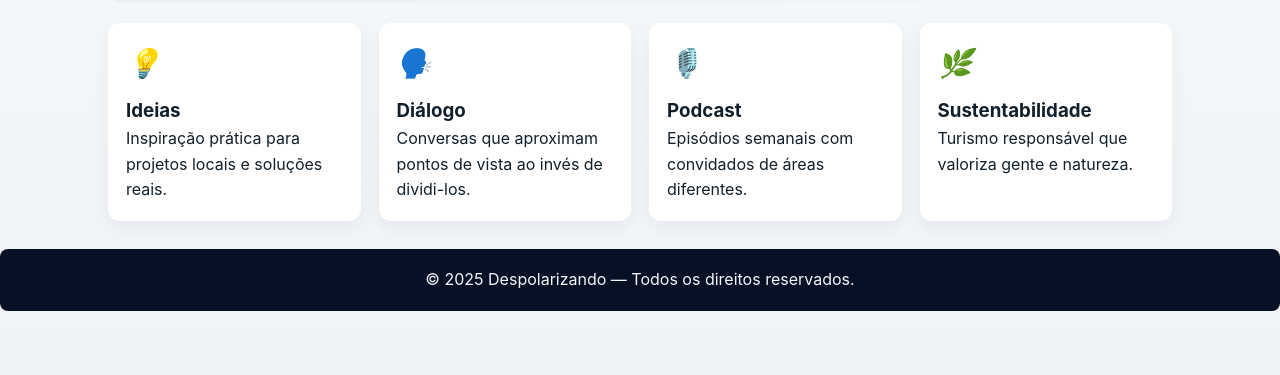
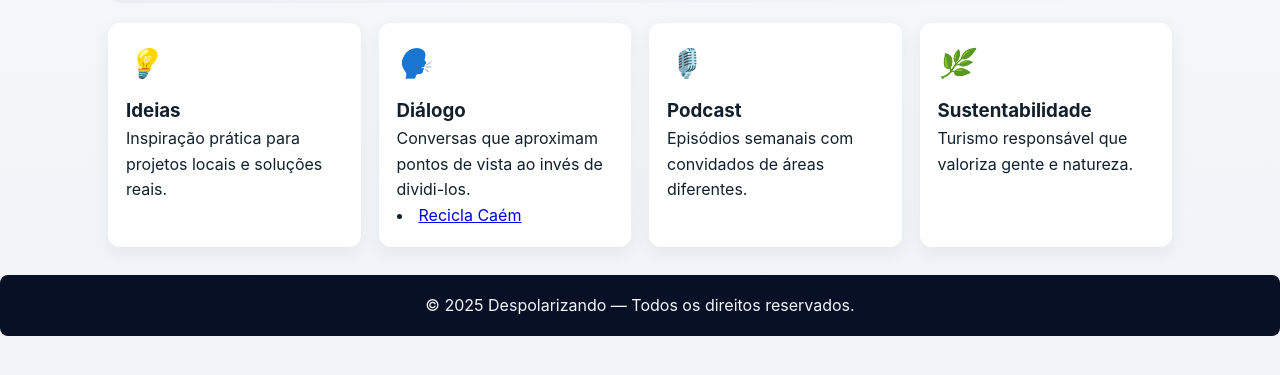
Before and after one commit to andrealmeidacaem/despolarizando, a plain HTML site: page index.html in a window 1280 px wide. Shown: the part 293-668 px from the top of the page. Drawn offline with Linux system fonts and the light colour scheme.

Commit message:
Update index.html

```diff
--- a/index.html
+++ b/index.html
@@ -49,6 +49,7 @@
           <i>🗣️</i>
           <h3>Diálogo</h3>
           <p>Conversas que aproximam pontos de vista ao invés de dividi-los.</p>
+<li><a href="dialogo.html">Recicla Caém</a></li>
         </div>
         <div class="card">
           <i>🎙️</i>
```
